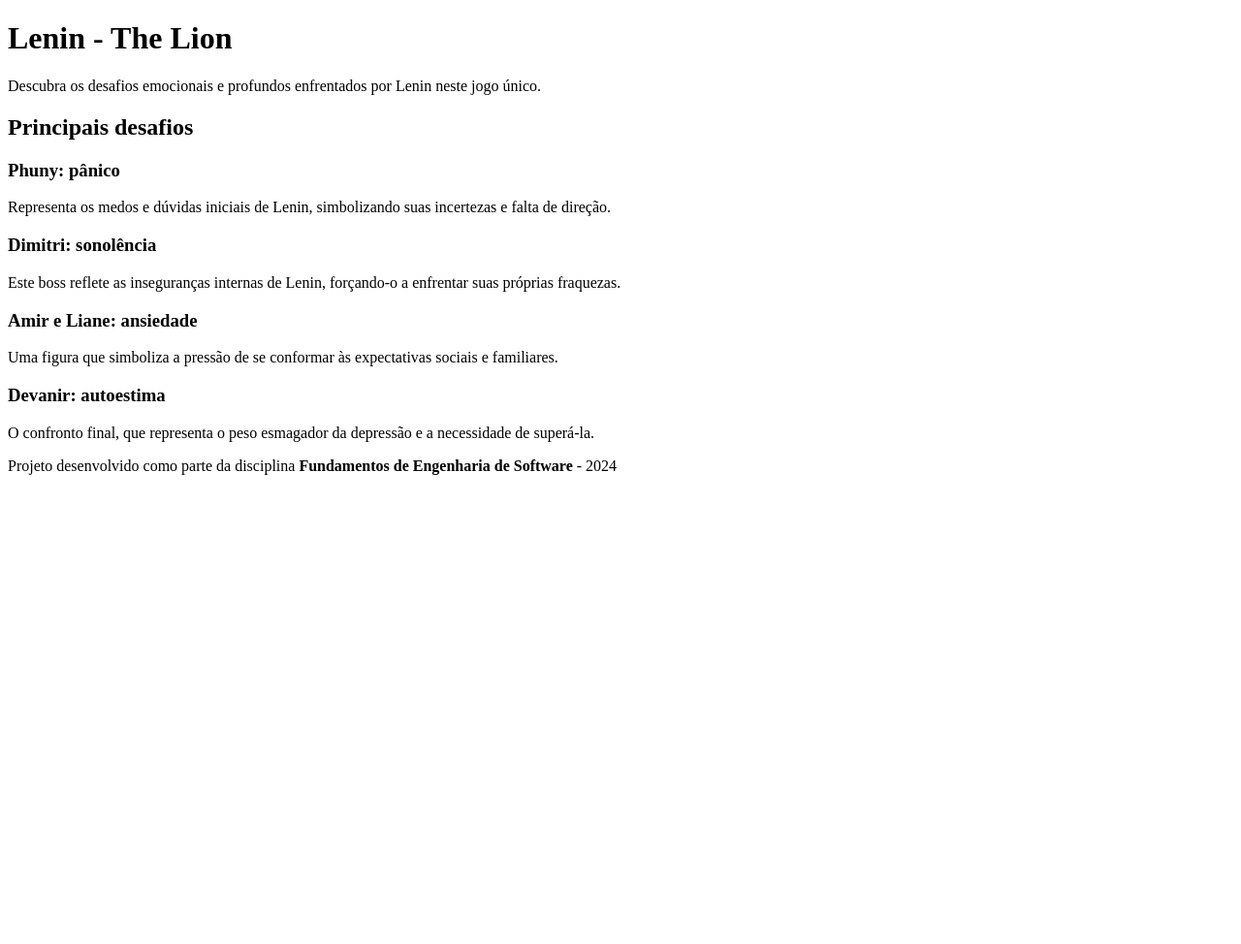
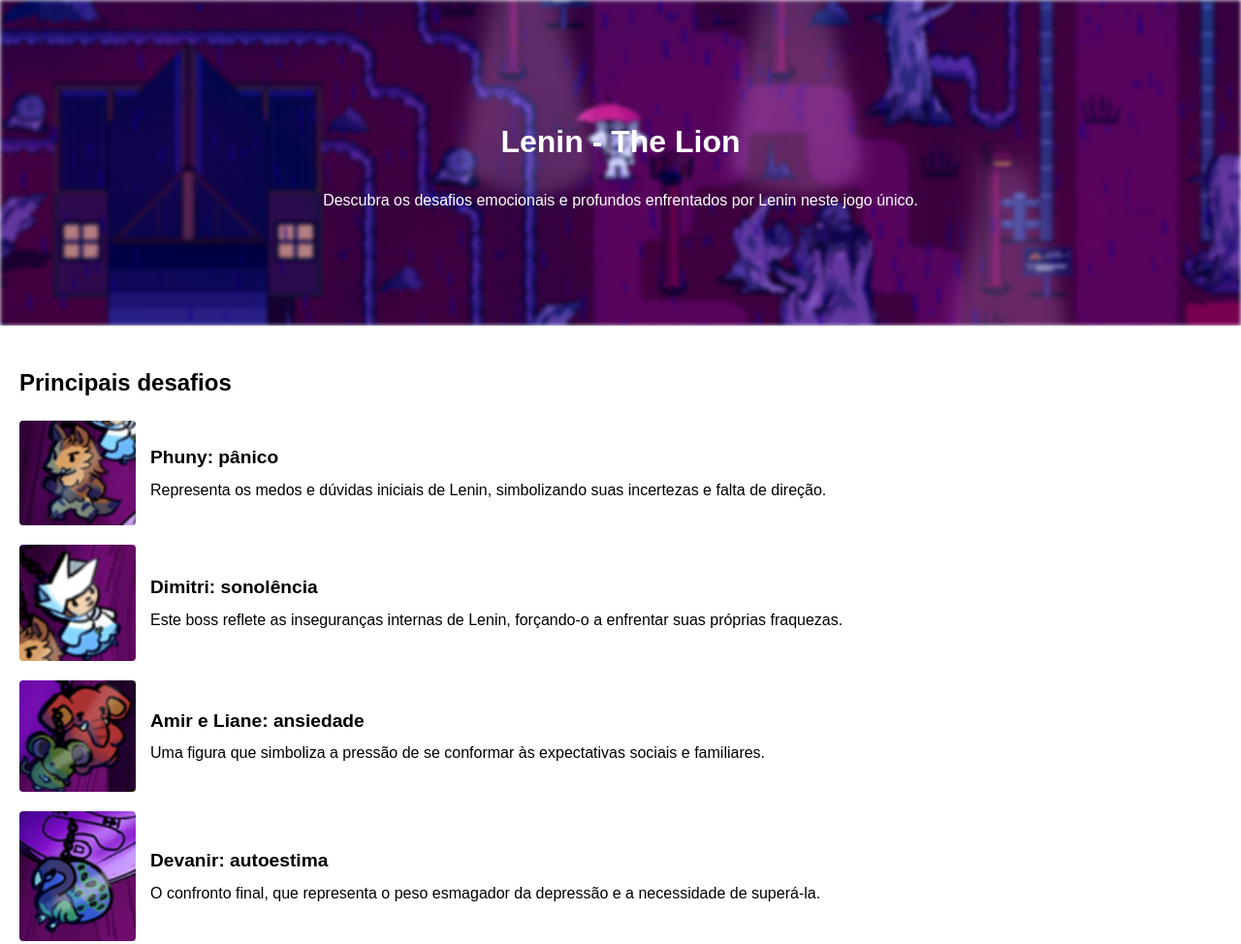
Before and after one commit to Aguena-default/lenin.html, a plain HTML site: page index.html in a window 1280 px wide. Shown: the top 974 px of the page at 97% size. Before the commit the page ends 800 px from the top, so only its background shows below. Drawn offline with Linux system fonts and the light colour scheme.

Commit message:
Implementações e estilizações no HTML e CSS

```diff
--- a/index.html
+++ b/index.html
@@ -3,7 +3,7 @@
 <head>
   <meta charset="UTF-8">
   <meta name="viewport" content="width=device-width, initial-scale=1.0">
-  <link rel="shortcut icon" href="favicon.icogit add styles.css" type="image/x-icon">
+  <link rel="shortcut icon" href="favicon.ico" type="image/x-icon">
   <title>Lenin - The Lion</title>
   <link rel="stylesheet" href="styles.css">
 </head>
@@ -18,23 +18,35 @@
       <h2>Principais desafios</h2>
 
       <div class="boss-card">
+        <img src="./Assets/phuny.png" alt="Imagem do boss Phuny">
+        <div>
           <h3>Phuny: pânico</h3>
           <p>Representa os medos e dúvidas iniciais de Lenin, simbolizando suas incertezas e falta de direção.</p>
         </div>
+      </div>
 
       <div class="boss-card">
+        <img src="./Assets/Dimitri.png" alt="Imagem do boss Dimitri">
+        <div>
           <h3>Dimitri: sonolência</h3>
           <p>Este boss reflete as inseguranças internas de Lenin, forçando-o a enfrentar suas próprias fraquezas.</p>
         </div>
+      </div>
 
       <div class="boss-card">
+        <img src="./Assets/Amir_e_Liane.png" alt="Imagem dos bosses Amir e Liane">
+        <div>
           <h3>Amir e Liane: ansiedade</h3>
           <p>Uma figura que simboliza a pressão de se conformar às expectativas sociais e familiares.</p>
         </div>
+      </div>
 
       <div class="boss-card">
+        <img src="./Assets/Devanir.png" alt="Imagem do boss Devanir">
+        <div>
           <h3>Devanir: autoestima</h3>
           <p>O confronto final, que representa o peso esmagador da depressão e a necessidade de superá-la.</p>
+        </div>
       </div>
     </section>
   </main>
--- a/style.css
+++ /dev/null
@@ -1,71 +0,0 @@
-/* Reset Básico */
-* {
-  margin: 0;
-  padding: 0;
-  box-sizing: border-box;
-}
-
-/* Estilos Globais */
-body {
-  font-family: Arial, sans-serif;
-  line-height: 1.6;
-  background-color: #f9f9f9;
-  color: #333;
-  padding: 20px;
-}
-
-/* Cabeçalho */
-header {
-  text-align: center;
-  margin-bottom: 20px;
-}
-
-header h1 {
-  font-size: 2.5rem;
-  color: #444;
-}
-
-header p {
-  font-size: 1.2rem;
-  color: #666;
-}
-
-/* Sessão de Bosses */
-#bosses {
-  margin: 20px auto;
-  max-width: 800px;
-}
-
-#bosses h2 {
-  text-align: center;
-  margin-bottom: 20px;
-  color: #555;
-}
-
-.boss-card {
-  background: #fff;
-  border: 1px solid #ddd;
-  border-radius: 8px;
-  padding: 15px;
-  margin-bottom: 15px;
-  box-shadow: 0 2px 4px rgba(0, 0, 0, 0.1);
-}
-
-.boss-card h3 {
-  font-size: 1.5rem;
-  color: #333;
-  margin-bottom: 10px;
-}
-
-.boss-card p {
-  color: #666;
-  font-size: 1rem;
-}
-
-/* Rodapé */
-footer {
-  text-align: center;
-  margin-top: 20px;
-  font-size: 0.9rem;
-  color: #777;
-}
--- /dev/null
+++ b/styles.css
@@ -0,0 +1,72 @@
+body {
+  font-family: Arial, sans-serif;
+  line-height: 1.6;
+  margin: 0;
+  padding: 0;
+}
+
+header {
+  text-align: center;
+  padding: 100px 20px;
+  position: relative;
+  overflow: hidden;
+}
+
+header::before {
+  content: '';
+  position: absolute;
+  top: 0;
+  left: 0;
+  right: 0;
+  bottom: 0;
+  background-image: url('./Assets/background.jpg');
+  background-size: cover;
+  background-position: center;
+  filter: blur(2px);
+  z-index: -1;
+}
+
+header h1,
+header p {
+  position: relative;
+  color: white;
+  z-index: 1;
+}
+
+main {
+  padding: 20px;
+}
+
+footer {
+  text-align: center;
+  padding: 10px;
+  background-color: #f4f4f4;
+  font-size: 0.9em;
+}
+
+.boss-card {
+  display: flex;
+  align-items: center;
+  margin-bottom: 20px;
+}
+
+.boss-card img {
+  width: 120px;
+  height: auto;
+  margin-right: 15px;
+  border-radius: 4px;
+}
+
+.boss-card div {
+  display: flex;
+  flex-direction: column;
+}
+
+.boss-card h3 {
+  margin: 0;
+  font-size: 1.2em;
+}
+
+.boss-card p {
+  margin: 5px 0 0;
+}
```
Lines whose indentation alone changed are shown as unchanged.
